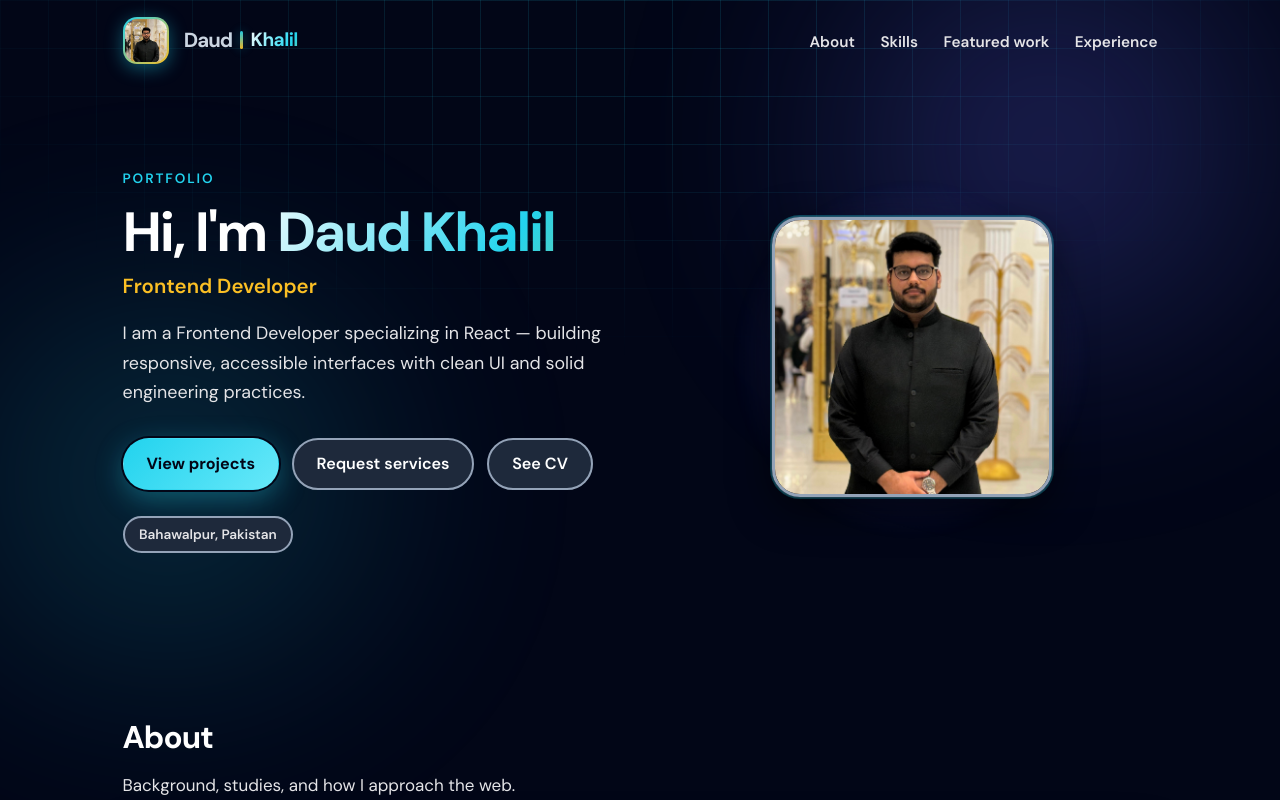
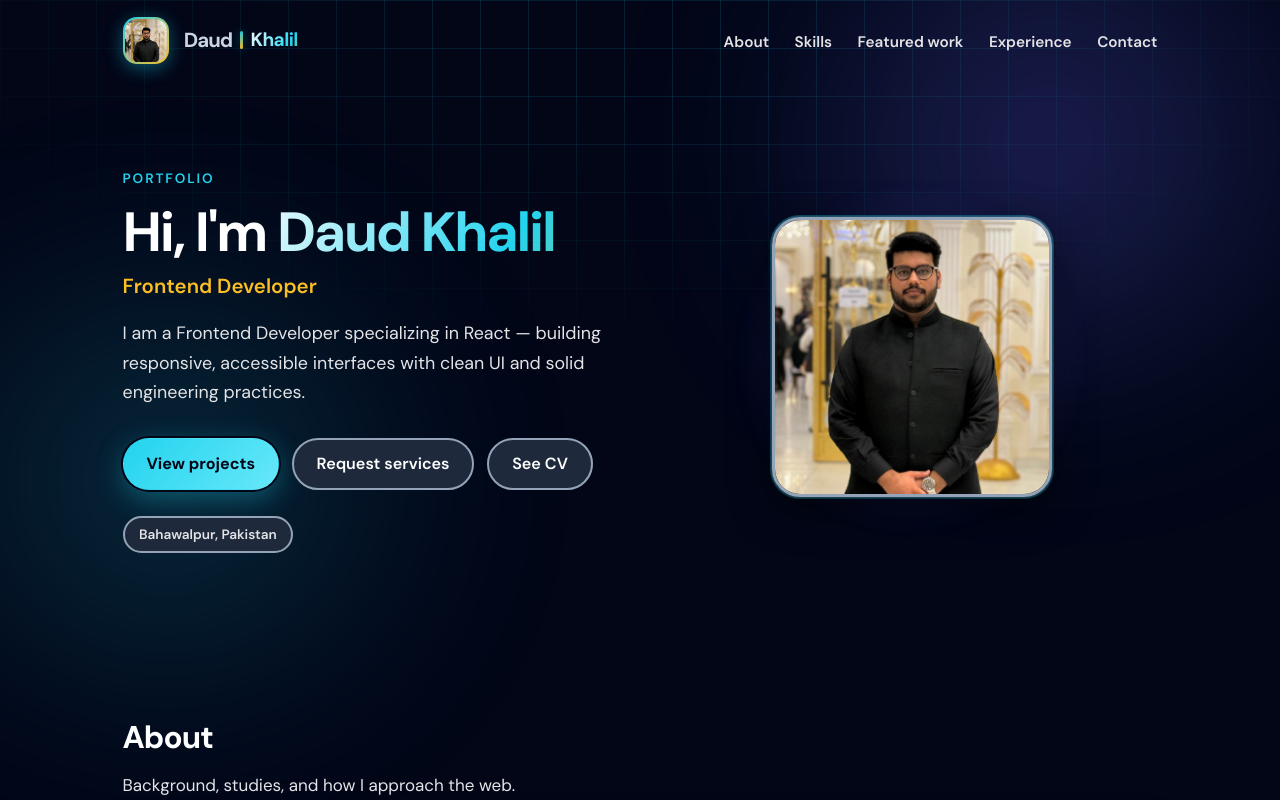
Before and after one commit to Dauddev07/MyPortfolio, a React (Vite) app: page / in a window 1280 px wide. Shown: the top 800 px of the page. Built offline with nearby package versions, Linux system fonts and the light colour scheme.

Commit message:
Update SiteHeader.jsx

```diff
--- a/src/components/SiteHeader.jsx
+++ b/src/components/SiteHeader.jsx
@@ -3,7 +3,7 @@ import { Link, useLocation, useNavigate } from "react-router-dom";
 import { profile } from "../data/portfolio";
 import myPhoto from "../assets/Images/MyPhoto.jpeg";
 
-const sectionIds = ["about", "skills", "projects", "experience"];
+const sectionIds = ["about", "skills", "projects", "experience", "contact"];
 
 export function SiteHeader() {
   const [navOpen, setNavOpen] = useState(false);
@@ -230,6 +230,23 @@ export function SiteHeader() {
               Experience
             </a>
           </li>
+          <li>
+            <a
+              href="/#contact"
+              className={
+                isHome && activeNavId === "contact" ? "is-active" : undefined
+              }
+              aria-current={
+                isHome && activeNavId === "contact" ? "location" : undefined
+              }
+              onClick={(e) => {
+                e.preventDefault();
+                goSection("contact");
+              }}
+            >
+              Contact
+            </a>
+          </li>
         </ul>
       </nav>
     </header>
```
